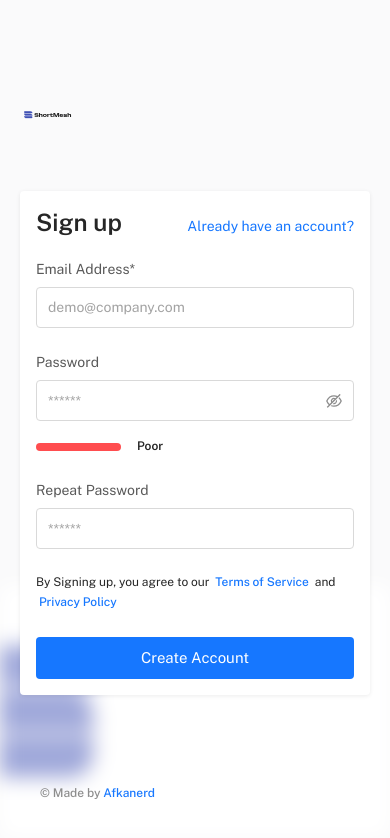
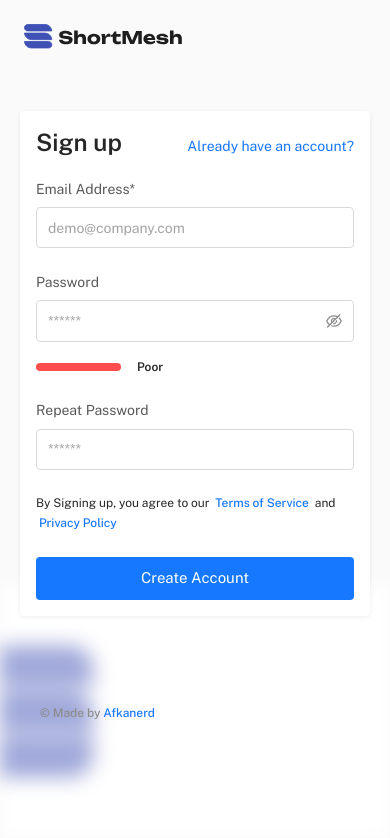
Before and after one commit to shortmesh/shortmesh-frontend, a React (Vite) app: page /register in a window 390 px wide. Shown: the top 838 px of the page. Built offline with nearby package versions, Linux system fonts and the light colour scheme.

Commit message:
make login pages responsive

```diff
--- a/src/sections/auth/AuthRegister.jsx
+++ b/src/sections/auth/AuthRegister.jsx
@@ -47,7 +47,7 @@ export default function AuthRegister() {
   };
 
   const [searchParams] = useSearchParams();
-  const auth = searchParams.get('auth'); // get auth and set route based on that
+  const auth = searchParams.get('auth');
 
   useEffect(() => {
     changePassword('');
@@ -55,7 +55,7 @@ export default function AuthRegister() {
 
   return (
     <>
-<Formik
+      <Formik
         initialValues={{
           email: '',
           password: '',
--- a/src/sections/auth/AuthWrapper.jsx
+++ b/src/sections/auth/AuthWrapper.jsx
@@ -17,10 +17,10 @@ export default function AuthWrapper({ children }) {
   return (
     <Box sx={{ minHeight: '100vh' }}>
       <AuthBackground />
-      <Grid container direction="column" justifyContent="flex-end" sx={{ minHeight: '100vh' }}>
+      <Grid container direction="column" justifyContent="flex-end" sx={{ minHeight: { md: '100vh', xs: '90vh' } }}>
         <Grid sx={{ px: 3, mt: 3 }} size={12}>
           {/* <Logo to="/" /> */}
-          <Box component="img" src="/full-logo.svg" alt="logo" width="15%" />
+          <Box component="img" src="/full-logo.svg" alt="logo" width={{ md: '15%', xs: '50%' }} />
         </Grid>
         <Grid size={12}>
           <Grid
```
